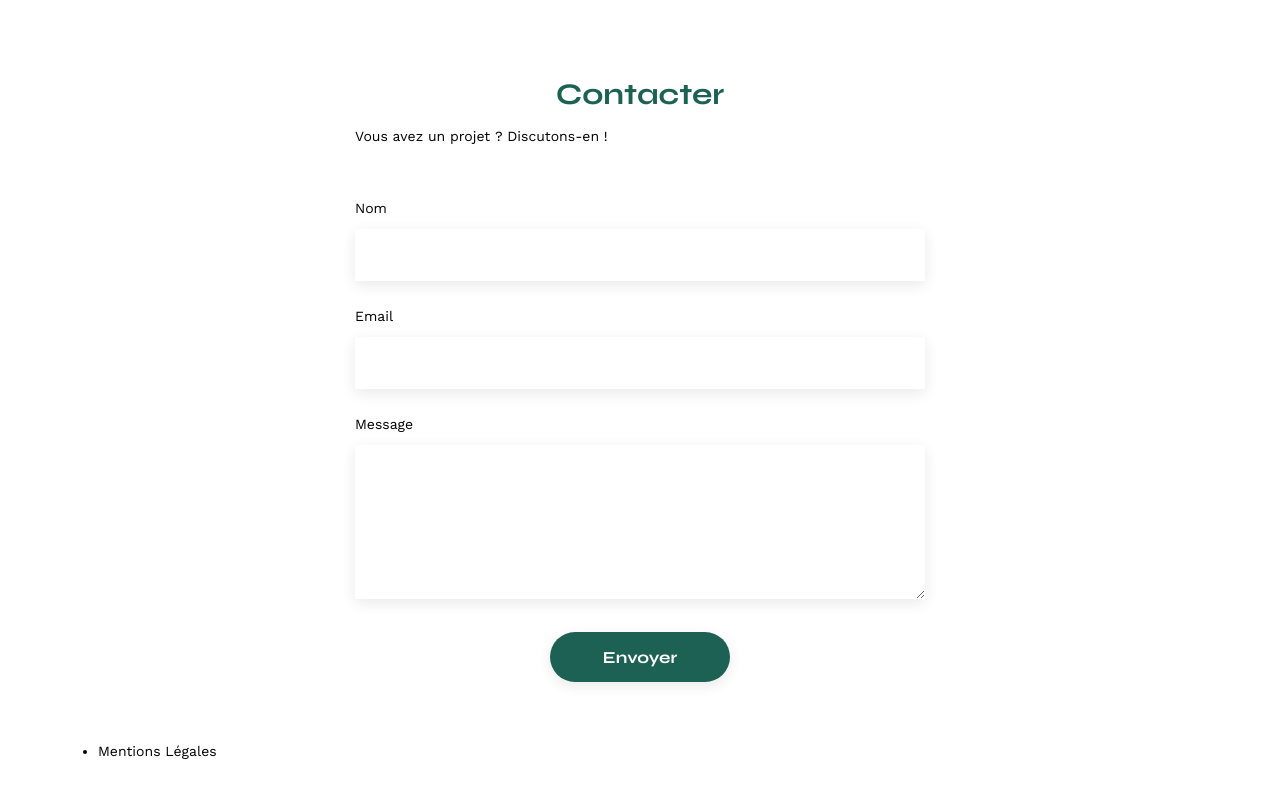
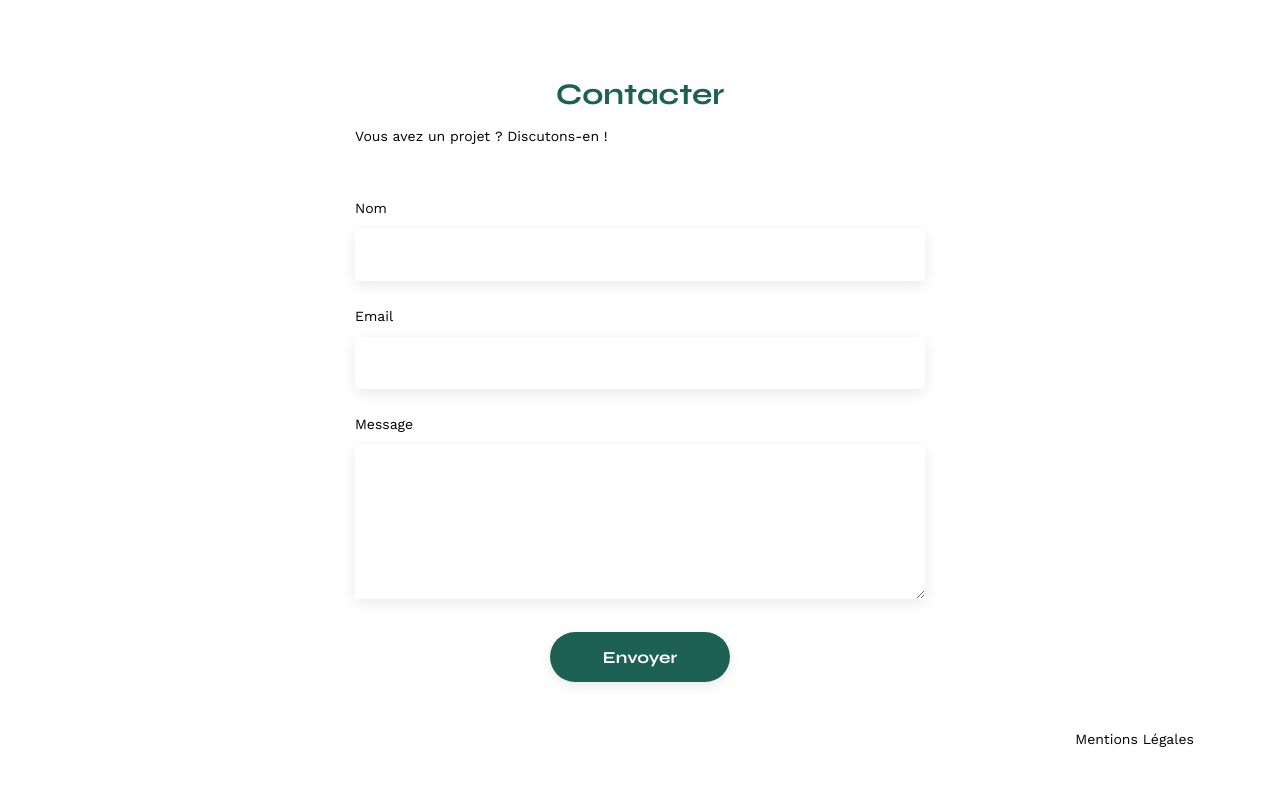
Before and after one commit to Kahina24D/projet_6, a plain HTML site: page index.html in a window 1280 px wide. Shown: the part 703-1489 px from the top of the page. After the commit the page ends 1465 px from the top, so only its background shows below. Drawn offline with nearby package versions, Linux system fonts and the light colour scheme; no server answers.

Commit message:
modifications-fin projet

```diff
--- a/assets/style.css
+++ b/assets/style.css
@@ -625,3 +625,7 @@ hr {
   margin-bottom: 1rem;
   box-shadow: 0px 4px 14px rgba(0, 0, 0, 0.09);
 }
+.metions-legales {
+  float: right;
+  padding: 1rem;
+}
--- a/index.html
+++ b/index.html
@@ -137,11 +137,7 @@
     </main>
 
     <footer>
-      <nav>
-        <ul>
-          <li>Mentions Légales</li>
-        </ul>
-      </nav>
+      <p class="metions-legales">Mentions Légales</p>
     </footer>
   </body>
 </html>
```
